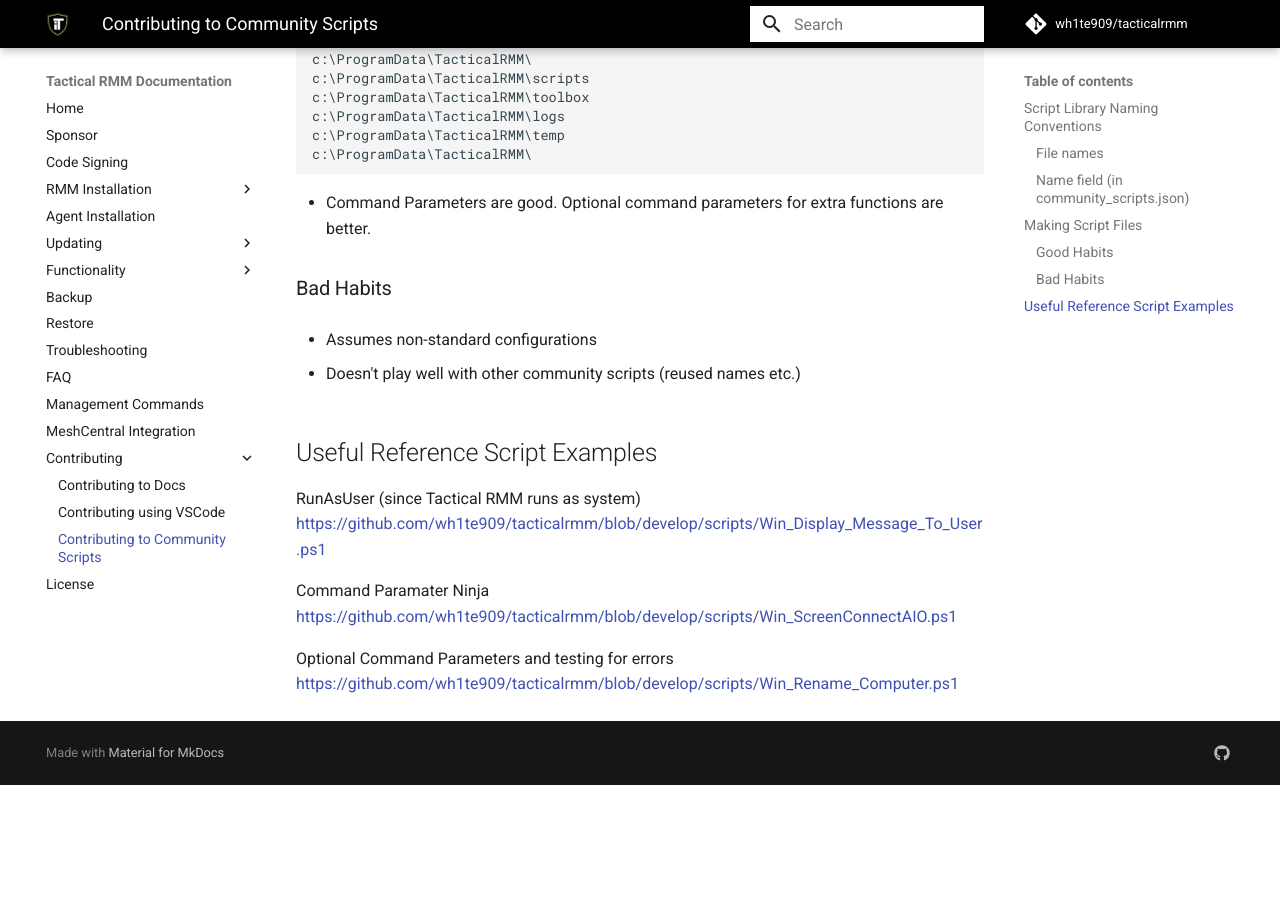
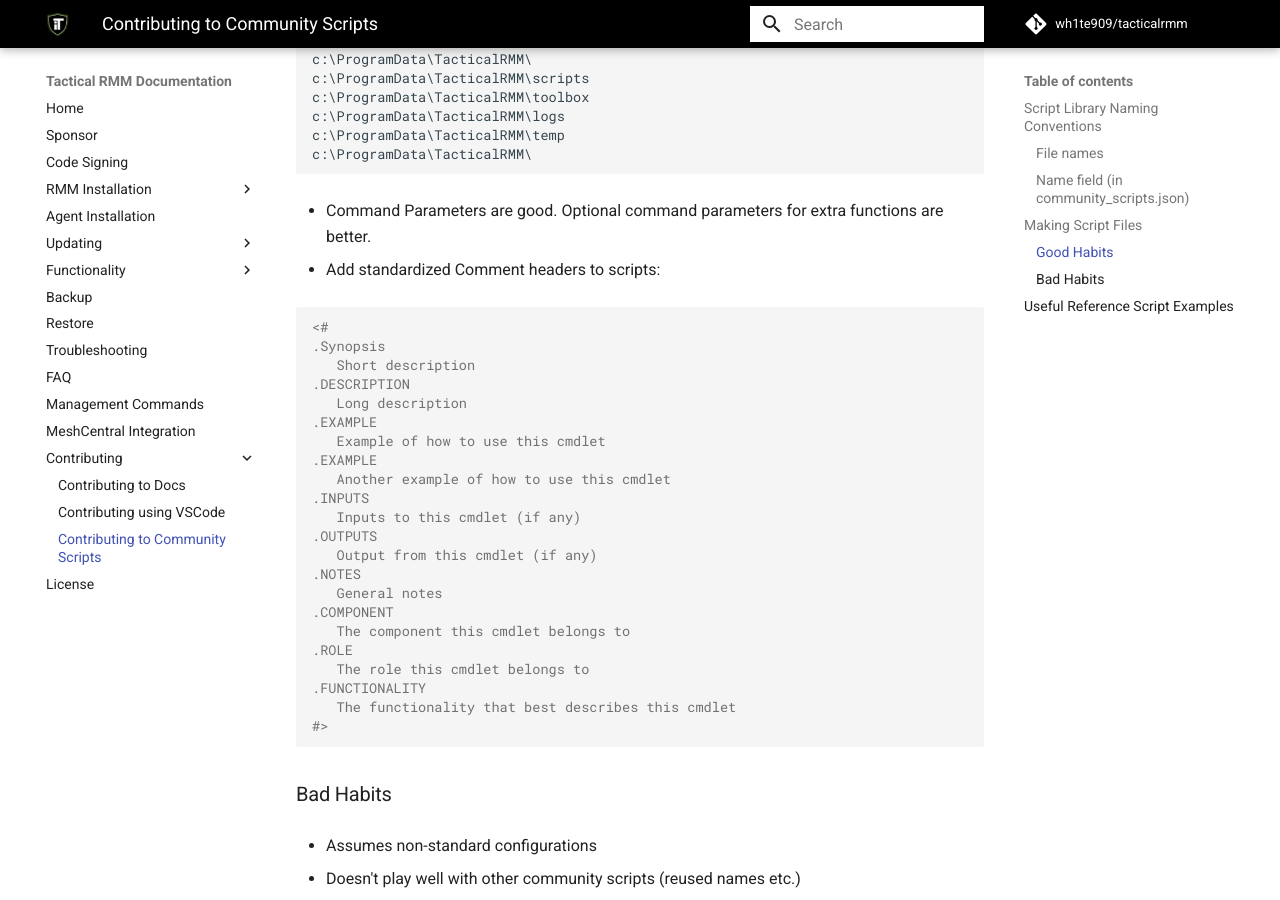
Before and after one commit to amidaware/tacticalrmm, an MkDocs documentation site: the page built from docs/docs/contributing_community_scripts.md, in a window 1280 px wide and 900 px high, scrolled down 2051 px. Built offline with MkDocs 1.6.1 and Material for MkDocs 9.7.7, drawn with Linux system fonts in a browser that asks for light colours; comment, search, counter and statistics services are not loaded; before the commit the page ends 2836 px from its top, so only the background shows below that.

Commit message:
Standardized Comments for scripts

````diff
--- a/docs/docs/contributing_community_scripts.md
+++ b/docs/docs/contributing_community_scripts.md
@@ -81,6 +81,32 @@
 
 - Command Parameters are good. Optional command parameters for extra functions are better.
 
+- Add standardized Comment headers to scripts:
+```powershell
+<#
+.Synopsis
+   Short description
+.DESCRIPTION
+   Long description
+.EXAMPLE
+   Example of how to use this cmdlet
+.EXAMPLE
+   Another example of how to use this cmdlet
+.INPUTS
+   Inputs to this cmdlet (if any)
+.OUTPUTS
+   Output from this cmdlet (if any)
+.NOTES
+   General notes
+.COMPONENT
+   The component this cmdlet belongs to
+.ROLE
+   The role this cmdlet belongs to
+.FUNCTIONALITY
+   The functionality that best describes this cmdlet
+#>
+```
+
 ### Bad Habits
 
 - Assumes non-standard configurations
````
